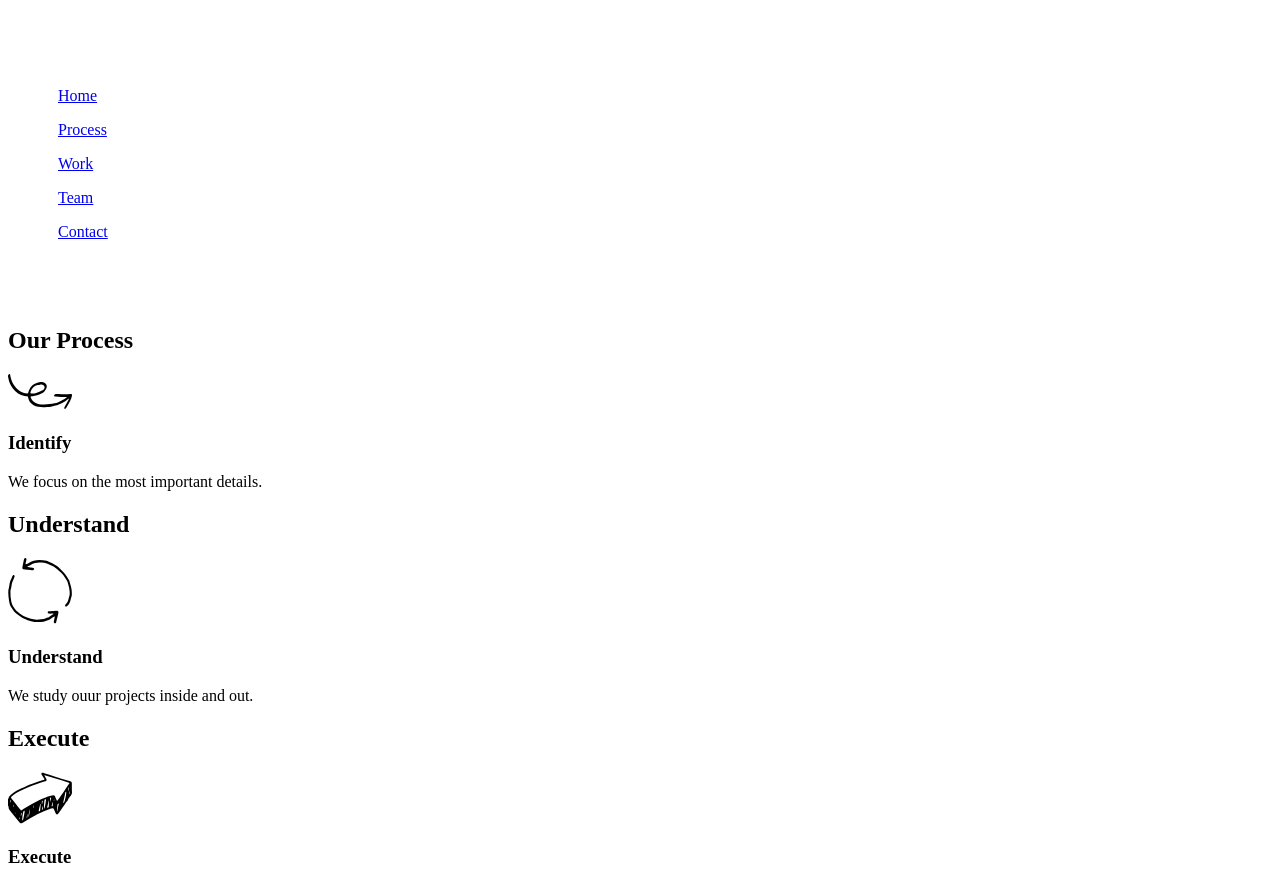
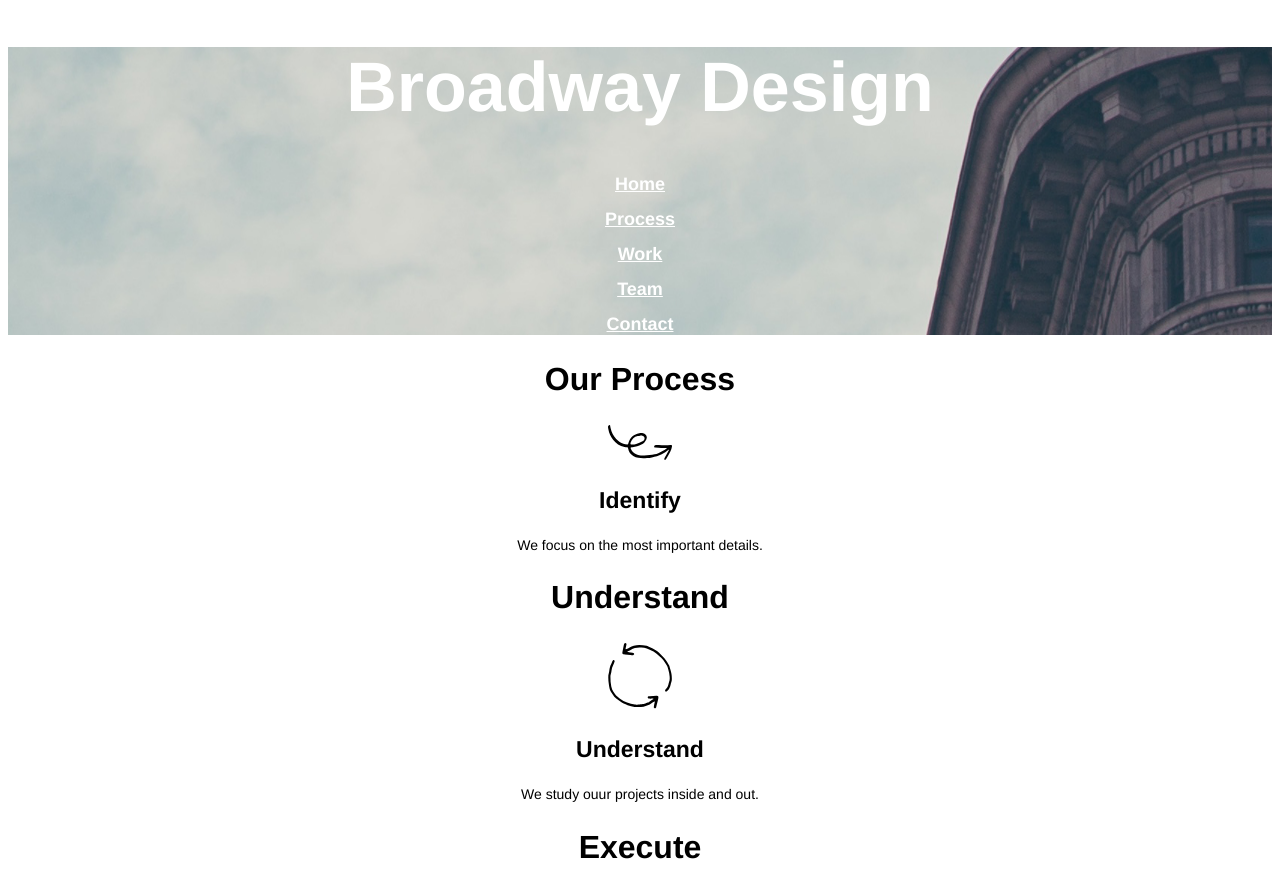
Before and after one commit to FoxyFletcher/Broadway, a plain HTML site: page index.html in a window 1280 px wide. Shown: the top 871 px of the page. Drawn offline with Linux system fonts and the light colour scheme; files whose address does not match are found by name.

Commit message:
added css

```diff
--- a/index.html
+++ b/index.html
@@ -9,7 +9,7 @@
         <title>Broadway</title>
         <meta name="description" content="">
         <meta name="viewport" content="width=device-width, initial-scale=1">
-        <link rel="stylesheet" href="">
+        <link rel="stylesheet" href="resources/css/style.css">
     </head>
     <body>
         <!--[if lt IE 7]>
@@ -18,16 +18,16 @@
 
     <!--header section-->
 
-    <header>
-        <h1  class="main-heading" Broadway Design></h1>
-        <nav style="padding:50px;">
+    <div class="hero-image">
+        <h1>Broadway Design</h1>
+        <nav class="nav">
                 <p><a class="nav" href="#">Home</a></p>
                 <p><a class="nav" href="#">Process</a></p>
                 <p><a class="nav" href="#">Work</a></p>
                 <p><a class="nav" href="#">Team</a></p>
                 <p><a class="nav" href="#">Contact</a></p>
               </nav>
-    </header>
+    </div>
 
     <!--/header section-->
 
--- a/resources/css/style.css
+++ b/resources/css/style.css
@@ -0,0 +1,40 @@
+body {
+    text-align:center;
+    font-family:Helvetica, arial, sans-serif;
+}
+h2 {
+    font-family:Helvetica, arial, sans-serif;
+    font-size:32px;
+    font-weight: bold;
+    color:#000;
+}
+
+h3 {
+    font-family:Helvetica, arial, sans-serif;
+    font-size:23px;
+    font-weight: bold;
+    color:#000;
+}
+p {
+    font-family:Helvetica, arial, sans-serif;
+    font-size:14px;
+    font-weight: lighter;
+    color:#000;
+}
+.hero-image {
+    background-image: url('/Users/kellyfletcher1/Documents/*PERSONAL/Codecademy/Projects/Broadway/resources/images/the-flatiron-building.png');
+    text-align: center;
+    color:#fff;
+}
+
+.hero-image h1 {
+    font-size:70px;
+    font-weight: bold;
+    color: #fff;
+}
+
+.nav a {
+    font-size: 18px;
+    font-weight: bold;
+    color: #fff;
+}
```
